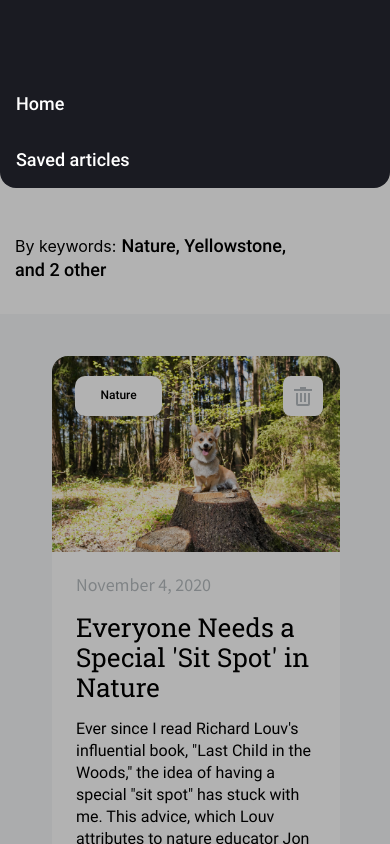
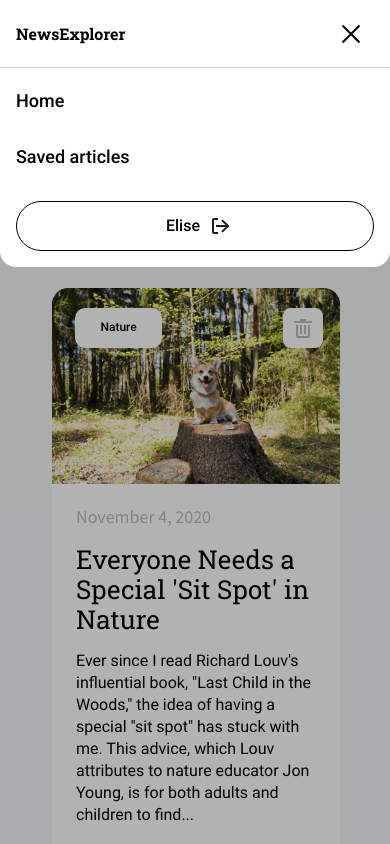
Before and after one commit to xhundo/news-explorer-frontend, a React (Create React App) app: page /saved-news in a window 390 px wide. Both pictures are taken after a click on the element 356 px from the left and 33 px from the top of the page. Shown: the top 844 px of the page. Built offline with nearby package versions, Linux system fonts and the light colour scheme.

Commit message:
add menu features

```diff
--- a/src/components/App/App.js
+++ b/src/components/App/App.js
@@ -162,7 +162,13 @@ function App() {
           setIsIconActive={setIsIconActive}
         />
         {isMenuOpen ? (
-          <Menu handleLogin={handleModalLogin} isLoggedIn={isLoggedin} />
+          <Menu
+            handleLogin={handleModalLogin}
+            isLoggedIn={isLoggedin}
+            toggleTheme={toggleTheme}
+            setLogin={handleLogin}
+            theme={theme}
+          />
         ) : (
           ``
         )}
--- a/src/components/Header/Header.css
+++ b/src/components/Header/Header.css
@@ -1,4 +1,21 @@
 .header {
+  display: flex;
+  justify-content: space-between;
+  border-bottom: 1px solid rgba(255, 255, 255, 0.2);
+  align-items: center;
+  max-height: 80px;
+}
+
+.header__switch-fixed {
+  display: flex;
+  justify-content: space-between;
+  border-bottom: 1px solid rgba(209, 210, 214, 1);
+  align-items: center;
+  background-color: #fff;
+  max-height: 80px;
+}
+
+.header__fixed {
   display: flex;
   justify-content: space-between;
   border-bottom: 1px solid rgba(255, 255, 255, 0.2);
@@ -275,6 +292,31 @@ a {
     z-index: 2;
   }
 
+  .header__fixed {
+    display: flex;
+    justify-content: space-between;
+    align-items: center;
+    position: fixed;
+    border-bottom: 1px solid rgba(255, 255, 255, 0.2);
+    width: 100%;
+    z-index: 4;
+  }
+
+  .header__switch {
+    z-index: 2;
+  }
+
+  .header__switch-fixed {
+    position: fixed;
+    width: 100%;
+    z-index: 2;
+    display: flex;
+    justify-content: space-between;
+    border-bottom: 1px solid rgba(209, 210, 214, 1);
+    align-items: center;
+    background-color: #fff;
+  }
+
   .header__nav-link {
     display: none;
   }
--- a/src/components/Header/Header.js
+++ b/src/components/Header/Header.js
@@ -29,7 +29,17 @@ function Header({
   };
 
   return (
-    <header className={theme ? `header__switch` : `header`}>
+    <header
+      className={
+        theme
+          ? isIconActive
+            ? `header__switch-fixed`
+            : `header__switch`
+          : isIconActive
+          ? `header__fixed`
+          : `header`
+      }
+    >
       <Link to={'/'}>
         <p
           onClick={changeTheme}
@@ -48,7 +58,11 @@ function Header({
         <div
           className={
             theme
-              ? `header-custom__bar1-dark`
+              ? `header-custom__bar1-dark ${
+                  isIconActive
+                    ? `header-custom__bar1_change`
+                    : `header-custom__bar1-dark`
+                }`
               : signInOpen
               ? ``
               : `header-custom__bar1 ${
@@ -61,7 +75,11 @@ function Header({
         <div
           className={
             theme
-              ? `header-custom__bar2-dark`
+              ? `header-custom__bar2-dark ${
+                  isIconActive
+                    ? `header-custom__bar2_change`
+                    : `header-custom__bar2-dark`
+                }`
               : signInOpen
               ? ``
               : `header-custom__bar2 ${
--- a/src/components/Menu/Menu.css
+++ b/src/components/Menu/Menu.css
@@ -17,22 +17,24 @@
 @media screen and (max-width: 520px) {
   .menu {
     display: flex;
-    position: relative;
+    flex-direction: column;
+    width: 100%;
+    height: 100%;
+    position: fixed;
+    z-index: 1;
   }
 
   .menu__overlay {
     position: absolute;
-    display: flex;
-    flex-direction: column;
     width: 100%;
-    height: 3080px;
+    height: 100%;
     z-index: 1;
     background-color: rgba(0, 0, 0, 0.3);
   }
 
   .menu__content {
     position: absolute;
-    top: -69px;
+    top: -1px;
     display: flex;
     justify-content: flex-end;
     flex-direction: column;
@@ -44,14 +46,28 @@
 
   .menu__content-logged {
     position: absolute;
-    top: -110px;
+    top: -1px;
     display: flex;
     justify-content: flex-end;
     flex-direction: column;
     width: 100%;
-    height: 230px;
+    height: 268px;
     background-color: #1a1b22;
     border-radius: 0 0 16px 16px;
+    z-index: 4;
+  }
+
+  .menu__content-light {
+    position: absolute;
+    top: -1px;
+    display: flex;
+    justify-content: flex-end;
+    flex-direction: column;
+    width: 100%;
+    height: 268px;
+    background-color: #fff;
+    border-radius: 0 0 16px 16px;
+    z-index: 4;
   }
 
   .menu__link {
@@ -66,6 +82,18 @@
     color: #fff;
   }
 
+  .menu__link-dark {
+    display: flex;
+    margin: 16px 16px 0 16px;
+    font-family: 'Roboto';
+    font-size: 18px;
+    font-weight: 500;
+    line-height: 56px;
+    letter-spacing: 0px;
+    text-align: left;
+    color: #000;
+  }
+
   .menu__link-saved {
     display: flex;
     margin: 0 16px 0 16px;
@@ -76,6 +104,18 @@
     letter-spacing: 0px;
     text-align: left;
     color: #fff;
+  }
+
+  .menu__save-dark {
+    display: inline-flex;
+    margin: 0 16px 0 16px;
+    font-family: 'Roboto';
+    font-size: 18px;
+    font-weight: 500;
+    line-height: 56px;
+    letter-spacing: 0px;
+    text-align: left;
+    color: #000;
   }
 
   .menu__button-signin {
@@ -95,4 +135,69 @@
     letter-spacing: 0px;
     text-align: center;
   }
+
+  .menu__user-icon {
+    display: flex;
+    justify-content: center;
+    align-items: center;
+    border: 1px solid #fff;
+    max-width: 100%;
+    margin: 16px 16px 16px 16px;
+    border-radius: 100px;
+  }
+
+  .menu__user-dark {
+    display: flex;
+    justify-content: center;
+    align-items: center;
+    border: 1px solid #000;
+    max-width: 100%;
+    margin: 16px 16px 16px 16px;
+    border-radius: 100px;
+  }
+
+  .menu__username {
+    font-family: 'Roboto';
+    font-size: 16px;
+    font-weight: 500;
+    line-height: 24px;
+    letter-spacing: 0px;
+    text-align: left;
+    color: #fff;
+    margin: 12px 8px 12px 8px;
+  }
+
+  .menu__username-dark {
+    font-family: 'Roboto';
+    font-size: 16px;
+    font-weight: 500;
+    line-height: 24px;
+    letter-spacing: 0px;
+    text-align: left;
+    color: #000;
+    margin: 12px 8px 12px 8px;
+  }
+
+  .menu__logout-btn {
+    background: transparent;
+    background-image: url('../../images/header/icon/Union.svg');
+    background-position: center;
+    background-repeat: no-repeat;
+    border: none;
+    width: 24px;
+    height: 24px;
+    padding: 0;
+  }
+
+  .menu__logout-dark {
+    background: transparent;
+    background-image: url('../../images/icon/tablet/icon/logout.svg');
+    background-position: center;
+    background-repeat: no-repeat;
+    color: #000;
+    border: none;
+    width: 24px;
+    height: 24px;
+    padding: 0;
+  }
 }
--- a/src/components/Menu/Menu.js
+++ b/src/components/Menu/Menu.js
@@ -1,23 +1,51 @@
 import './Menu.css';
 import { Link } from 'react-router-dom';
+import { useContext } from 'react';
+import { CurrentUserContext } from '../../contexts/CurrentUserContext';
 
-function Menu({ handleLogin, isLoggedIn }) {
+function Menu({ handleLogin, isLoggedIn, toggleTheme, setLogin, theme }) {
+  const currentUser = useContext(CurrentUserContext);
+
   return (
     <div className="menu">
       <div className="menu__overlay">
-        <div className={isLoggedIn ? `menu__content-logged` : `menu__content`}>
-          <Link to={'/'} className="menu__link">
-            Home
+        <div
+          className={
+            isLoggedIn
+              ? theme
+                ? `menu__content-light`
+                : `menu__content-logged`
+              : `menu__content`
+          }
+        >
+          <Link to={'/'}>
+            <p
+              className={theme ? `menu__link-dark` : `menu__link`}
+              onClick={toggleTheme}
+            >
+              Home
+            </p>
           </Link>
           {isLoggedIn ? (
-            <Link to={'/saved-news'} className="menu__link-saved">
+            <Link
+              to={'/saved-news'}
+              className={theme ? `menu__save-dark` : `menu__link-saved`}
+            >
               Saved articles
             </Link>
           ) : (
             ``
           )}
           {isLoggedIn ? (
-            <div className="menu_icon" />
+            <div className={theme ? `menu__user-dark` : `menu__user-icon`}>
+              <p className={theme ? `menu__username-dark` : `menu__username`}>
+                {currentUser.name}
+              </p>
+              <button
+                onClick={setLogin}
+                className={theme ? `menu__logout-dark` : `menu__logout-btn`}
+              ></button>
+            </div>
           ) : (
             <button onClick={handleLogin} className="menu__button-signin">
               Sign in
--- a/src/components/ModalWithForm/ModalWithForm.css
+++ b/src/components/ModalWithForm/ModalWithForm.css
@@ -153,6 +153,14 @@
     height: 89vh;
   }
 
+  .modal__content-complete {
+    height: 89vh;
+  }
+
+  .modal__title-complete {
+    margin-right: 16px;
+  }
+
   .modal__close-btn {
     top: -34px;
     right: -13px;
```
Also changed, not shown: src/images/header/header/icon/logout.svg (added), src/images/icon/tablet/icon/logout.svg (added).
